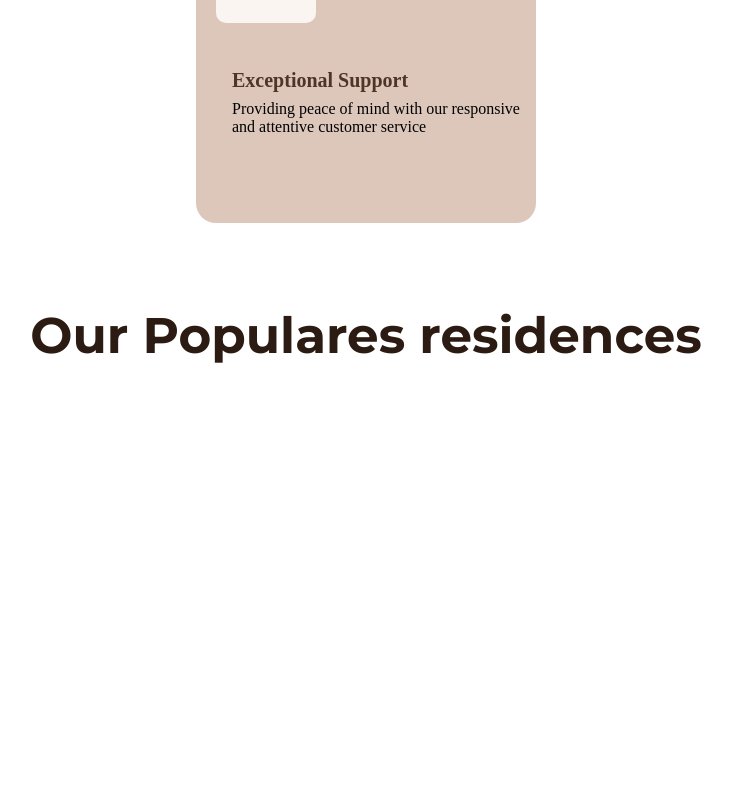
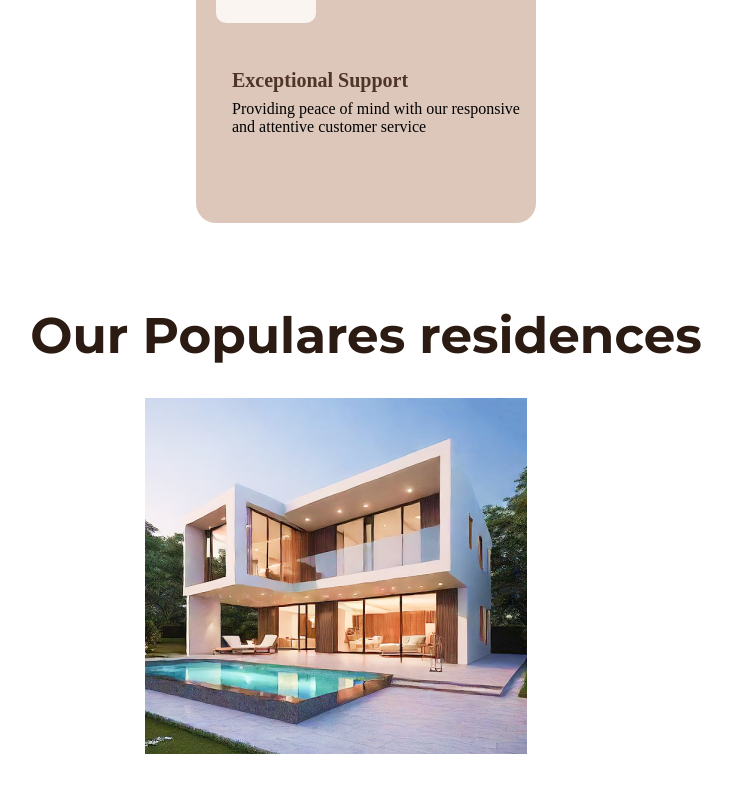
Before and after one commit to gabrieljcoutinho/Projeto-Dwello, a React (Create React App) app: page / in a window 1280 px wide. Shown: the part 1944-2734 px from the top of the page, without its empty margins (274-1006 px from the left). Before the commit the page ends 2374 px from the top, so only its background shows below. Built offline with nearby package versions, Linux system fonts and the light colour scheme.

Commit message:
img 1 importada

```diff
--- a/src/components/Popularresidences.jsx
+++ b/src/components/Popularresidences.jsx
@@ -14,7 +14,7 @@ const Popularresidences = () => {
         <div className="flexbox">
 
             <div className="div flexBoxDivCasasVendas">
-
+                    <img src={img1} alt="" />
             </div>
 
             <div className="div flexBoxDivCasasVendas">
```
